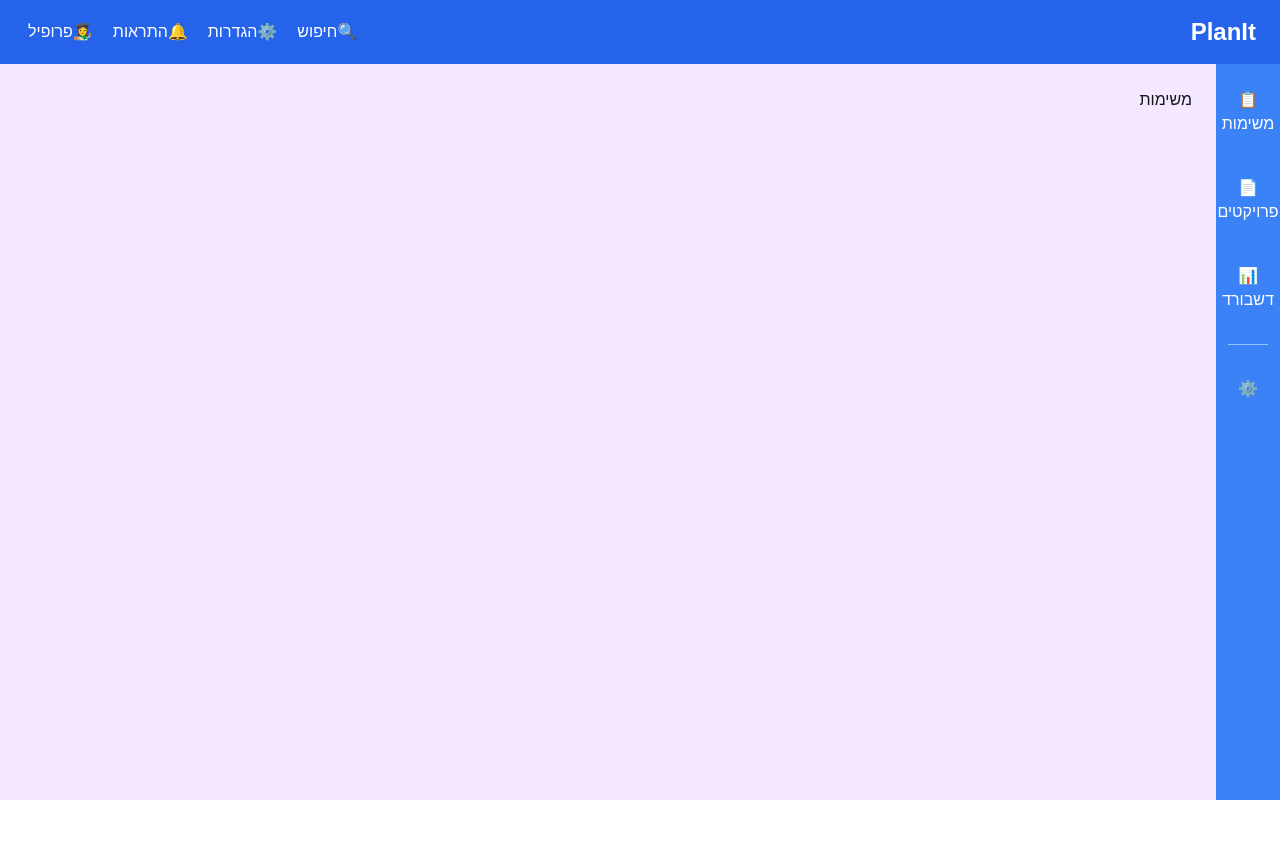
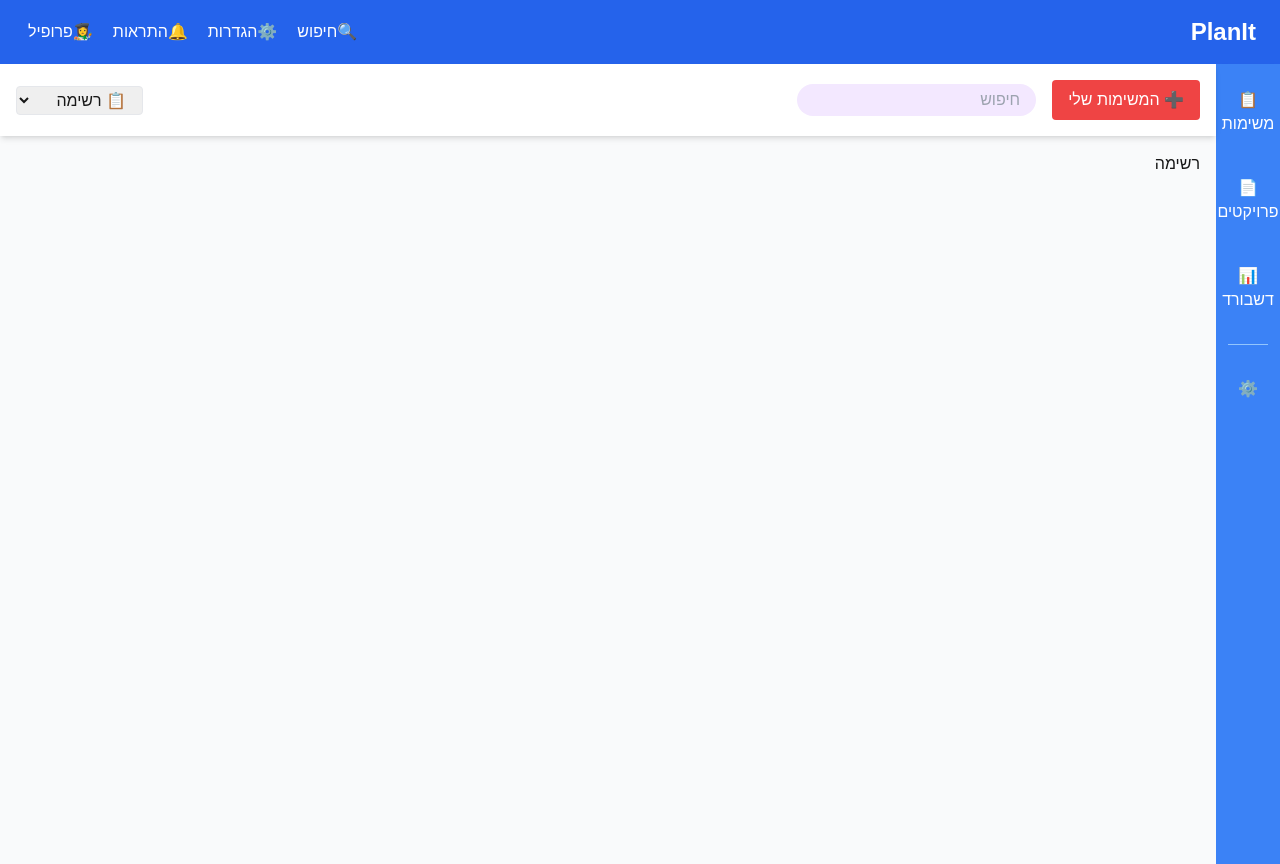
Before and after one commit to noakatz465/Plan-It, a Next.js app: page /pages/main/tasks in a window 1280 px wide. Before the commit the page ends 800 px from the top, so only its background shows below. Built offline with nearby package versions, Linux system fonts and the light colour scheme.

Commit message:
Creating a task navbar that navigates between different views of the tasks

```diff
--- a/package.json
+++ b/package.json
@@ -25,7 +25,8 @@
     "react-dom": "^18",
     "twilio": "^5.3.7",
     "utils": "^0.3.1",
-    "zod": "^3.23.8"
+    "zod": "^3.23.8",
+    "zustand": "^5.0.2"
   },
   "devDependencies": {
     "@types/bcrypt": "^5.0.2",
--- a/src/app/api/auth/[...nextauth]/route.ts
+++ b/src/app/api/auth/[...nextauth]/route.ts
@@ -73,7 +73,7 @@ const handler = NextAuth({
 
     // הפניה מותאמת אישית
     async redirect({ url, baseUrl }) {
-      return url.startsWith(baseUrl) ? url : `${baseUrl}/pages/dashboard`;
+      return url.startsWith(baseUrl) ? url : `${baseUrl}/pages/main/dashboard`;
     },
   },
 });
--- /dev/null
+++ b/src/app/components/Projects.tsx
@@ -0,0 +1,11 @@
+import React from 'react'
+
+function Projects() {
+  return (
+    <div>
+
+    </div>
+  )
+}
+
+export default Projects
--- /dev/null
+++ b/src/app/components/TaskCalendarView.tsx
@@ -0,0 +1,11 @@
+import React from 'react'
+
+function TaskCalendarView() {
+  return (
+    <div>
+      לוח שנה
+    </div>
+  )
+}
+
+export default TaskCalendarView
--- /dev/null
+++ b/src/app/components/TaskKanbanView.tsx
@@ -0,0 +1,11 @@
+import React from 'react'
+
+function TaskKanbanView() {
+  return (
+    <div>
+      קנבן
+    </div>
+  )
+}
+
+export default TaskKanbanView
--- /dev/null
+++ b/src/app/components/TaskListView.tsx
@@ -0,0 +1,11 @@
+import React from 'react'
+
+function TaskListView() {
+  return (
+    <div>
+      רשימה
+    </div>
+  )
+}
+
+export default TaskListView
--- /dev/null
+++ b/src/app/components/TaskNavBar.tsx
@@ -0,0 +1,39 @@
+import React from "react";
+
+interface TaskNavBarProps {
+  onChangeView: (view: "list" | "calendar" | "kanban") => void;
+}
+
+function TaskNavBar({ onChangeView }: TaskNavBarProps) {
+  return (
+    <div className="bg-white p-4 flex items-center justify-between w-full shadow-md">
+      {/* כפתור המשימות שלי */}
+      <button className="bg-red-500 text-white px-4 py-2 rounded hover:bg-red-600 transition duration-200">
+        ➕ המשימות שלי
+      </button>
+
+      {/* שורת חיפוש */}
+      <div className="flex-1 mx-4">
+        <input
+          type="text"
+          placeholder="חיפוש"
+          className="w-42 px-4 py-1 rounded-full bg-purple-100 text-gray-700 focus:outline-none focus:ring-2 focus:ring-purple-300"
+        />
+      </div>
+
+      {/* תפריט בחירת תצוגה */}
+      <div className="flex space-x-4 items-center">
+        <select
+          onChange={(e) => onChangeView(e.target.value as "list" | "calendar" | "kanban")}
+          className="px-3 py-1 border rounded focus:outline-none focus:ring-2 focus:ring-purple-300"
+        >
+          <option value="list">📋 רשימה</option>
+          <option value="calendar">📅 לוח שנה</option>
+          <option value="kanban">🗂️ קנבן</option>
+        </select>
+      </div>
+    </div>
+  );
+}
+
+export default TaskNavBar;
--- /dev/null
+++ b/src/app/components/Tasks.tsx
@@ -0,0 +1,31 @@
+"use client";
+import React, { useState } from "react";
+import TaskNavBar from "@/app/components/TaskNavBar"; // נבבר המשימות
+import TaskListView from "@/app/components/TaskListView"; // קומפוננטת תצוגת רשימה
+import TaskCalendarView from "@/app/components/TaskCalendarView"; // קומפוננטת לוח שנה
+import TaskKanbanView from "@/app/components/TaskKanbanView"; // קומפוננטת קנבן
+
+function Tasks() {
+  const [view, setView] = useState<"list" | "calendar" | "kanban">("list"); // מצב התצוגה הנוכחית
+
+  // פונקציה לשינוי התצוגה
+  const handleViewChange = (newView: "list" | "calendar" | "kanban") => {
+    setView(newView);
+  };
+
+  return (
+    <div className="h-screen bg-gray-50">
+      {/* נבבר המשימות */}
+      <TaskNavBar onChangeView={handleViewChange} />
+
+      {/* הצגת הקומפוננטה לפי התצוגה הנוכחית */}
+      <div className="p-4">
+        {view === "list" && <TaskListView />}
+        {view === "calendar" && <TaskCalendarView />}
+        {view === "kanban" && <TaskKanbanView />}
+      </div>
+    </div>
+  );
+}
+
+export default Tasks;
--- a/src/app/components/UserInfo.tsx
+++ b/src/app/components/UserInfo.tsx
@@ -69,7 +69,7 @@ function UserInfo() {
     try {
       if (session) {
         console.log("User has a valid session. Using NextAuth sign out...");
-        await signOut();
+        await signOut({ callbackUrl: "/" });
         console.log("Sign-out successful via NextAuth.");
       } else {
         console.log("No session detected. Using manual logout...");
--- a/src/app/pages/auth/layout.tsx
+++ b/src/app/pages/auth/layout.tsx
@@ -1,8 +1,4 @@
-
 'use client'
-
-
-
 
 export default function RootLayout({
   children,
--- a/src/app/pages/main/layout.tsx
+++ b/src/app/pages/main/layout.tsx
@@ -13,7 +13,7 @@ export default function Layout({ children }: { children: React.ReactNode }) {
                 <SideNavBar />
 
                 {/* תוכן ראשי */}
-                <main className="flex-1 bg-purple-100 p-6">
+                <main className="flex-1 bg-purple-100 ">
                     {children}
                 </main>
             </div>
--- a/src/app/pages/main/tasks/page.tsx
+++ b/src/app/pages/main/tasks/page.tsx
@@ -1,9 +1,10 @@
+import Tasks from '@/app/components/Tasks'
 import React from 'react'
 
 function page() {
   return (
     <div>
-      משימות
+<Tasks/>
     </div>
   )
 }
```
Also changed, not shown: 1 other file (tests, documents, lock files or other folders).
